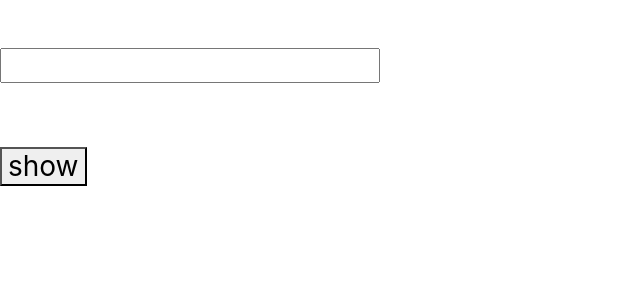
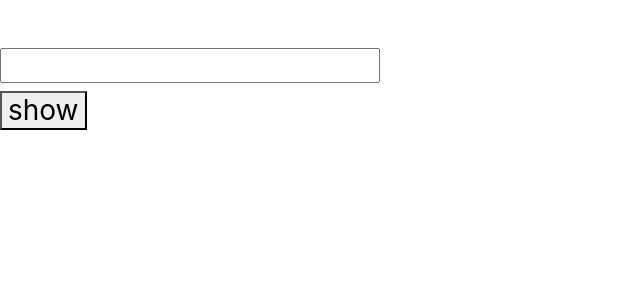
Before and after one commit to Nik1-code/frontEnd, a React (Create React App) app: page / in a window 1280 px wide. Shown: the top 300 px of the page, without its empty margins (0-640 px from the left). Built offline with nearby package versions, Linux system fonts and the light colour scheme.

Commit message:
use props

```diff
--- a/src/ParentToChild/Parent.js
+++ b/src/ParentToChild/Parent.js
@@ -7,14 +7,14 @@ class Parent extends Component {
     super(props);
     this.state = {
       text: "",
-      showText: false,
+      showText: "",
     };
   }
   onChangeText(e) {
     this.setState({ text: e.target.value });
   }
-  showText(showText) {
-    this.setState({ showText: true });
+  showText(text) {
+    this.setState({ showText: this.state.text });
   }
   render() {
     return (
@@ -27,9 +27,10 @@ class Parent extends Component {
               onChange={(event) => this.onChangeText(event)}
             />
           }
+          showText={<button onClick={() => this.showText()}>show</button>}
         />
-        <One showText={<button onClick={() => this.showText()}>show</button>} />
-        <Two state={this.state.showText ? this.state.text : null} />
+
+        <Two state={this.state.showText} />
       </>
     );
   }
```
